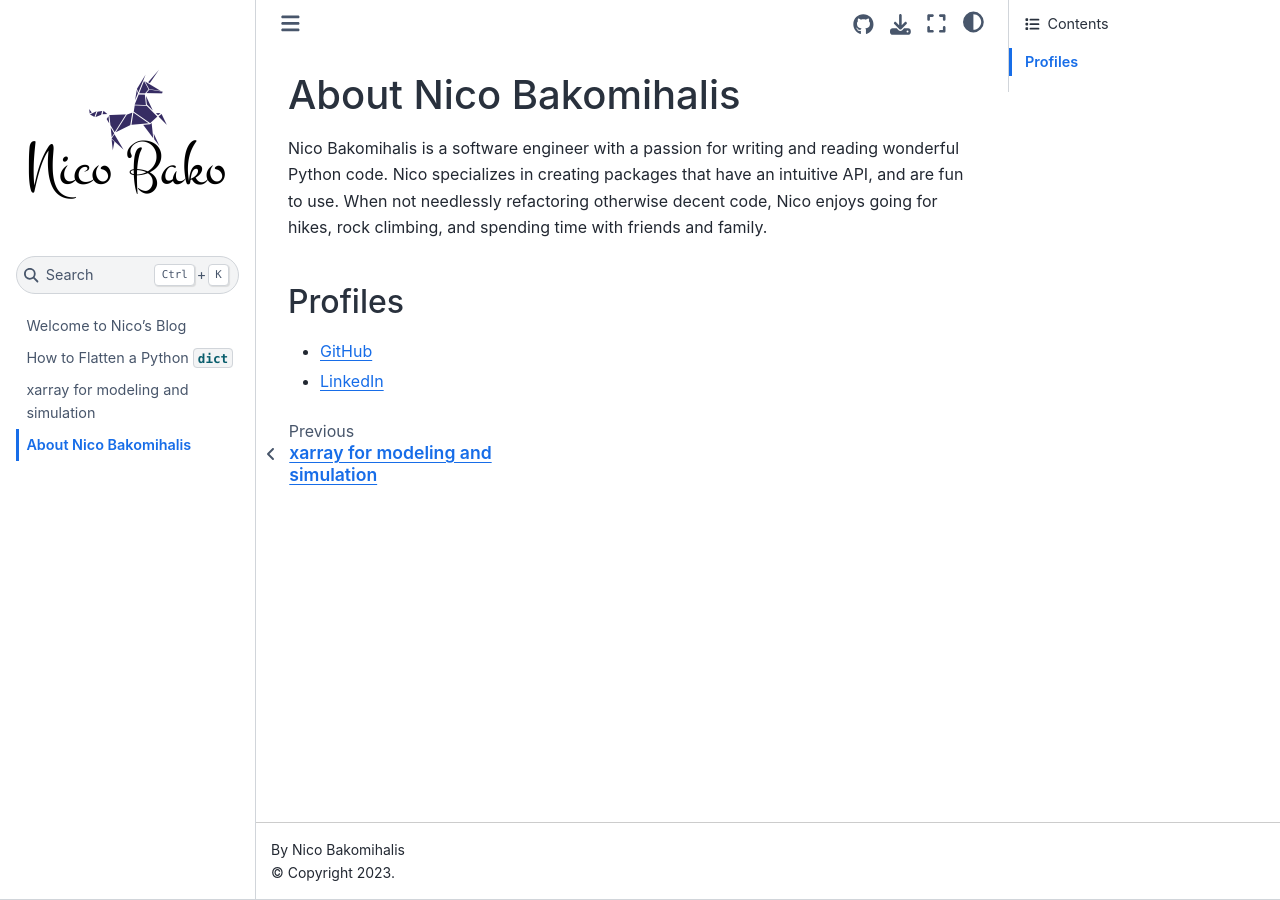
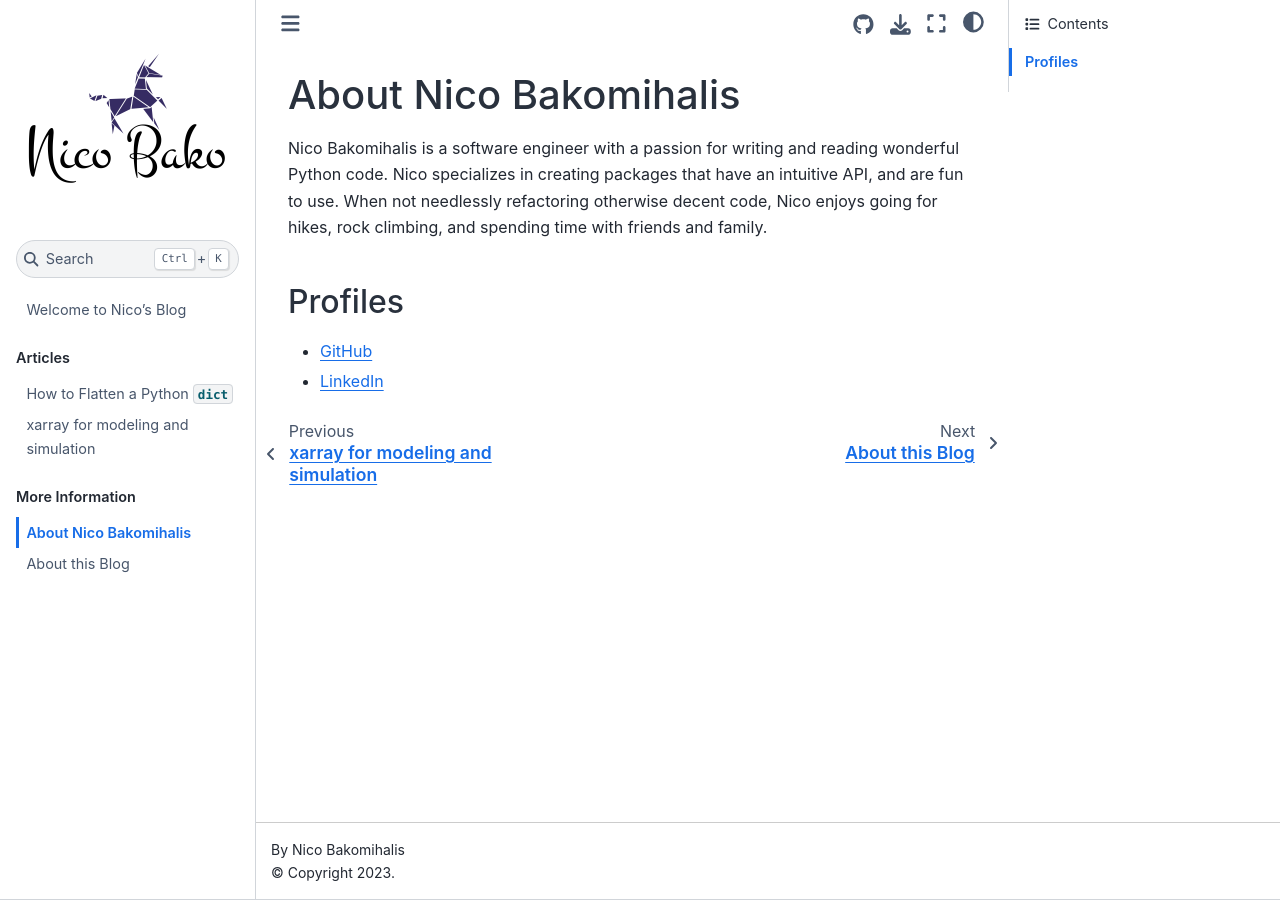
Before and after one commit to nicobako/pythonic-misadventures, a Jupyter Book: the page built from blog/about_the_author.md, in a window 1280 px wide. Built offline with Jupyter Book 1.0.4 settings and Sphinx 7.4.7 and the Sphinx Book theme 1.1.4, drawn with Linux system fonts in a browser that asks for light colours.

Commit message:
added page about blog

```diff
--- a/blog/_toc.yml
+++ b/blog/_toc.yml
@@ -2,6 +2,13 @@
 # Learn more at https://jupyterbook.org/customize/toc.html
 #
 - file: intro
-- file: how_to_flatten_a_python_dict
-- file: xarray_computations
-- file: about_the_author
+
+- part: Articles
+  chapters:
+  - file: how_to_flatten_a_python_dict
+  - file: xarray_computations
+
+- part: More Information
+  chapters:
+  - file: about_the_author
+  - file: about_this_blog
```
Also changed, not shown: blog/about_this_blog.md (added, +6 -0 lines).
